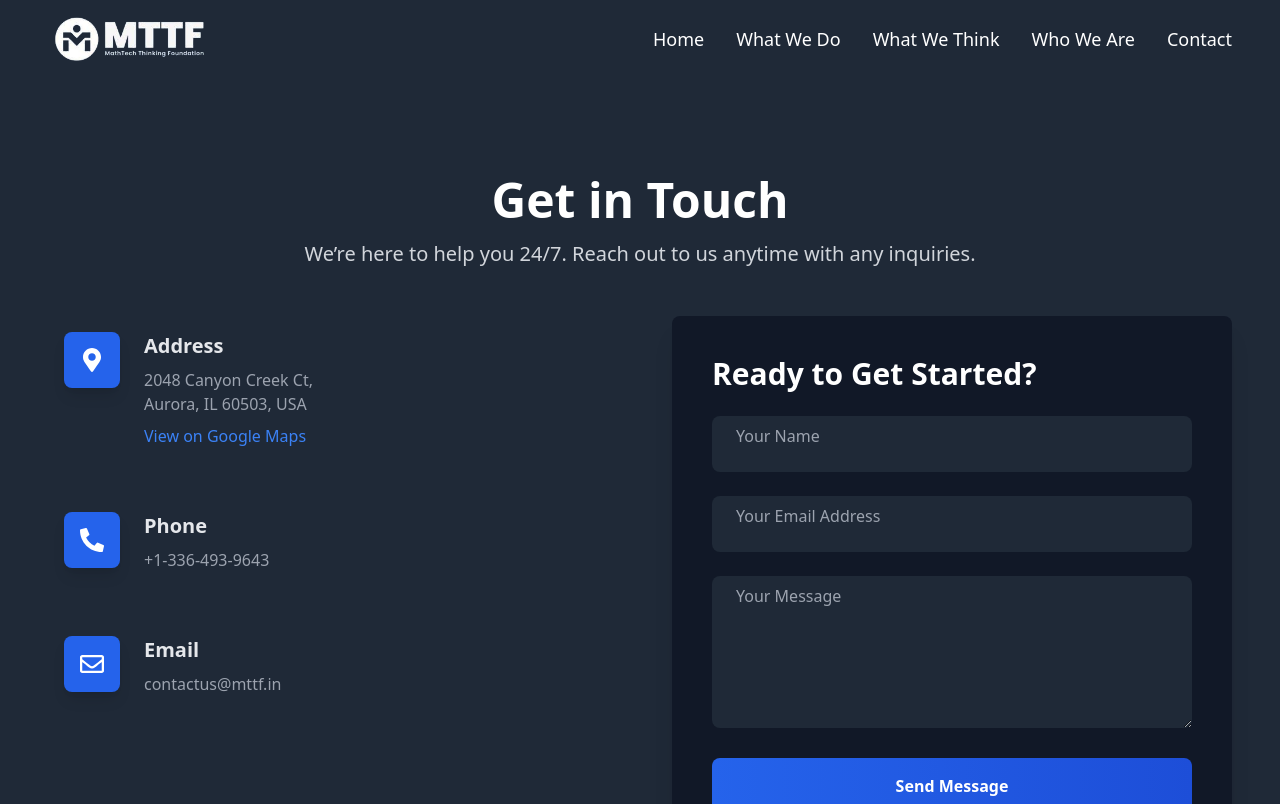
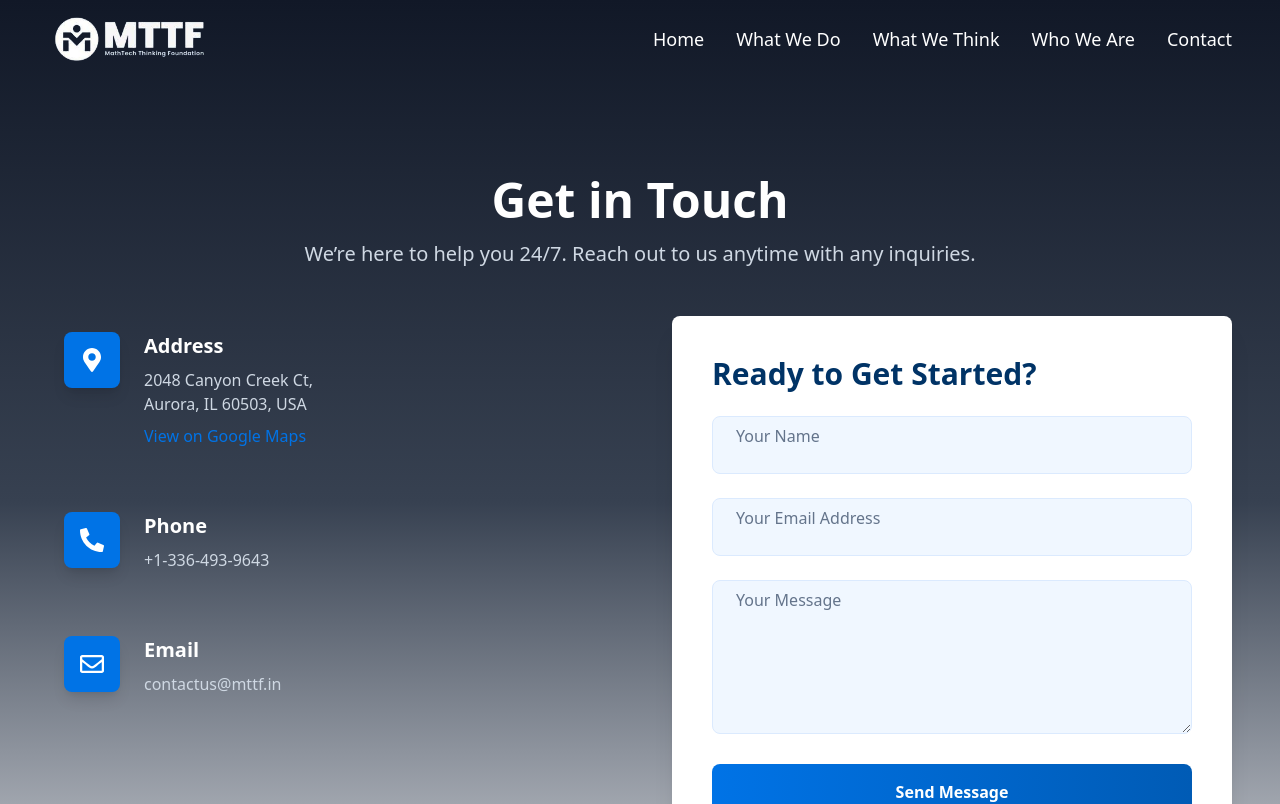
Before and after one commit to vikasrath/MTTFNextApp, a Next.js app: page /contact in a window 1280 px wide. Shown: the top 804 px of the page. Built offline with nearby package versions, Linux system fonts and the light colour scheme.

Commit message:
contact page color adjusted

```diff
--- a/src/components/ContactUs/ContactUs.jsx
+++ b/src/components/ContactUs/ContactUs.jsx
@@ -5,20 +5,15 @@ import { FaRegEnvelope, FaMapMarkerAlt, FaPhoneAlt } from 'react-icons/fa';
 function ContactUs() {
     return (
         <section
-            id="contact"
-            className="relative bg-gray-800 text-white py-24 sm:py-36"
-        >
-            {/* Background Effect */}
-            <div
-                className="absolute inset-0 bg-opacity-50 bg-black pointer-events-none"
-                style={{ zIndex: '-1' }}
-            ></div>
+    id="contact"
+    className="relative bg-gradient-to-b from-gray-900 via-gray-700 60% via-gray-500 80% to-gray-200 text-white py-24 sm:py-36"
+>
 
             <div className="container mx-auto max-w-7xl px-6 lg:px-12">
                 {/* Header Section */}
                 <div className="text-center mb-12 mt-4 lg:mt-8">
                     <h2 className="text-3xl sm:text-4xl md:text-5xl font-extrabold mb-4 text-white">Get in Touch</h2>
-                    <p className="text-gray-300 text-lg sm:text-xl max-w-3xl mx-auto">
+                    <p className="text-[#cfd8e3] text-lg sm:text-xl max-w-3xl mx-auto">
                         We’re here to help you 24/7. Reach out to us anytime with any inquiries.
                     </p>
                 </div>
@@ -27,59 +22,57 @@ function ContactUs() {
                     {/* Contact Information */}
                     <div>
                         <ul className="space-y-8">
-                            <li className="flex items-start space-x-6 p-4 hover:bg-gray-700 transition-all rounded-lg">
-                                <div className="bg-blue-600 p-4 rounded-lg shadow-lg">
+                            <li className="group flex items-start space-x-6 p-4 hover:bg-[#cce0ff] transition-all rounded-lg">
+                                <div className="bg-[#0073e6] p-4 rounded-lg shadow-lg">
                                     <FaMapMarkerAlt className="text-white text-xl sm:text-2xl" />
                                 </div>
                                 <div>
-                                    <h3 className="text-lg sm:text-xl font-semibold mb-2 text-gray-200">Address</h3>
-                                    <p className="text-gray-400">
+                                    <h3 className="text-lg sm:text-xl font-semibold mb-2 group-hover:text-[#003366] text-white transition-all">Address</h3>
+                                    <p className="text-[#cfd8e3] group-hover:text-[#003366] transition-all">
                                         2048 Canyon Creek Ct,<br /> Aurora, IL 60503, USA
                                     </p>
                                     <a
                                         href="https://maps.google.com?q=2048+Canyon+Creek+Ct,+Aurora,+IL+60503"
                                         target="_blank"
-                                        className="text-blue-500 hover:text-blue-700 mt-2 inline-block"
+                                        className="text-[#0073e6] hover:text-[#005bb5] mt-2 inline-block"
                                     >
                                         View on Google Maps
                                     </a>
                                 </div>
                             </li>
-
-                            <li className="flex items-start space-x-6 p-4 hover:bg-gray-700 transition-all rounded-lg">
-                                <div className="bg-blue-600 p-4 rounded-lg shadow-lg">
+                            <li className="group flex items-start space-x-6 p-4 hover:bg-[#cce0ff] transition-all rounded-lg">
+                                <div className="bg-[#0073e6] p-4 rounded-lg shadow-lg">
                                     <FaPhoneAlt className="text-white text-xl sm:text-2xl" />
                                 </div>
                                 <div>
-                                    <h3 className="text-lg sm:text-xl font-semibold mb-2 text-gray-200">Phone</h3>
-                                    <p className="text-gray-400">+1-336-493-9643</p>
+                                    <h3 className="text-lg sm:text-xl font-semibold mb-2 group-hover:text-[#003366] text-white transition-all">Phone</h3>
+                                    <p className="text-[#cfd8e3] group-hover:text-[#003366] transition-all">+1-336-493-9643</p>
                                 </div>
                             </li>
-
-                            <li className="flex items-start space-x-6 p-4 hover:bg-gray-700 transition-all rounded-lg">
-                                <div className="bg-blue-600 p-4 rounded-lg shadow-lg">
+                            <li className="group flex items-start space-x-6 p-4 hover:bg-[#cce0ff] transition-all rounded-lg">
+                                <div className="bg-[#0073e6] p-4 rounded-lg shadow-lg">
                                     <FaRegEnvelope className="text-white text-xl sm:text-2xl" />
                                 </div>
                                 <div>
-                                    <h3 className="text-lg sm:text-xl font-semibold mb-2 text-gray-200">Email</h3>
-                                    <p className="text-gray-400">contactus@mttf.in</p>
+                                    <h3 className="text-lg sm:text-xl font-semibold mb-2 group-hover:text-[#003366] text-white transition-all">Email</h3>
+                                    <p className="text-[#cfd8e3] group-hover:text-[#003366] transition-all">contactus@mttf.in</p>
                                 </div>
                             </li>
                         </ul>
                     </div>
 
                     {/* Contact Form */}
-                    <div className="bg-gray-900 p-8 sm:p-10 rounded-lg shadow-xl">
-                        <h3 className="text-2xl sm:text-3xl font-semibold mb-6 text-white">Ready to Get Started?</h3>
+                    <div className="bg-[#FFFFFF] p-8 sm:p-10 rounded-lg shadow-xl">
+                        <h3 className="text-2xl sm:text-3xl font-semibold mb-6 text-[#003366]">Ready to Get Started?</h3>
                         <form id="contactForm" className="space-y-6">
                             <div className="relative">
                                 <input
                                     type="text"
                                     id="name"
                                     placeholder=" "
-                                    className="w-full bg-gray-800 text-white py-3 sm:py-4 px-6 rounded-lg focus:ring-2 focus:ring-blue-500 focus:outline-none"
+                                    className="w-full bg-[#F0F7FF] text-[#003366] py-3 sm:py-4 px-6 rounded-lg focus:ring-2 focus:ring-[#0073e6] focus:outline-none border border-[#DBEAFE]"
                                 />
-                                <label htmlFor="name" className="absolute text-gray-400 text-sm sm:text-base top-2 left-6 transition-all">
+                                <label htmlFor="name" className="absolute text-[#64748B] text-sm sm:text-base top-2 left-6 transition-all">
                                     Your Name
                                 </label>
                             </div>
@@ -88,9 +81,9 @@ function ContactUs() {
                                     type="email"
                                     id="email"
                                     placeholder=" "
-                                    className="w-full bg-gray-800 text-white py-3 sm:py-4 px-6 rounded-lg focus:ring-2 focus:ring-blue-500 focus:outline-none"
+                                    className="w-full bg-[#F0F7FF] text-[#003366] py-3 sm:py-4 px-6 rounded-lg focus:ring-2 focus:ring-[#0073e6] focus:outline-none border border-[#DBEAFE]"
                                 />
-                                <label htmlFor="email" className="absolute text-gray-400 text-sm sm:text-base top-2 left-6 transition-all">
+                                <label htmlFor="email" className="absolute text-[#64748B] text-sm sm:text-base top-2 left-6 transition-all">
                                     Your Email Address
                                 </label>
                             </div>
@@ -99,16 +92,16 @@ function ContactUs() {
                                     id="message"
                                     placeholder=" "
                                     rows="5"
-                                    className="w-full bg-gray-800 text-white py-3 sm:py-4 px-6 rounded-lg focus:ring-2 focus:ring-blue-500 focus:outline-none"
+                                    className="w-full bg-[#F0F7FF] text-[#003366] py-3 sm:py-4 px-6 rounded-lg focus:ring-2 focus:ring-[#0073e6] focus:outline-none border border-[#DBEAFE]"
                                 ></textarea>
-                                <label htmlFor="message" className="absolute text-gray-400 text-sm sm:text-base top-2 left-6 transition-all">
+                                <label htmlFor="message" className="absolute text-[#64748B] text-sm sm:text-base top-2 left-6 transition-all">
                                     Your Message
                                 </label>
                             </div>
                             <div>
                                 <button
                                     type="submit"
-                                    className="w-full bg-gradient-to-r from-blue-600 to-blue-700 text-white py-3 sm:py-4 rounded-lg font-semibold hover:bg-blue-800 transition-all"
+                                    className="w-full bg-gradient-to-r from-[#0073e6] to-[#005bb5] text-white py-3 sm:py-4 rounded-lg font-semibold hover:opacity-90 transition-all"
                                 >
                                     Send Message
                                 </button>
--- a/src/components/ServiceSection/ServiceCard.jsx
+++ b/src/components/ServiceSection/ServiceCard.jsx
@@ -2,7 +2,7 @@
 
 import React, { useState } from 'react';
 import Image from 'next/image';
-function ServicesCard({ Number, title, discription, logoStatic, logoGif }) {
+function ServicesCard({ title, discription, logoStatic, logoGif }) {
     const [isHovered, setIsHovered] = useState(false);
 
     const handleMouseEnter = () => {
@@ -15,13 +15,10 @@ function ServicesCard({ Number, title, discription, logoStatic, logoGif }) {
 
     return (
         <div
-            className="mt-12 lg:ml-12 w-96 bg-white box-border shadow-[0px_0px_15px_rgba(0,0,0,0.09)] p-9 pt-5 space-y-3 relative overflow-hidden hover:scale-105 transition-transform duration-300 hover:shadow-md hover:border-[#392ce7] hover:border"
+            className="mt-12 lg:ml-12 w-96 bg-white box-border shadow-[0px_0px_15px_rgba(0,0,0,0.09)] p-9 pt-5 space-y-3 relative overflow-hidden hover:scale-105 transition-transform duration-300 hover:shadow-md hover:border-[#392ce7] hover:border flex flex-col justify-center items-center"
             onMouseEnter={handleMouseEnter}
             onMouseLeave={handleMouseLeave}
         >
-            <div className="w-24 h-24 bg-violet-500 rounded-full absolute -right-5 -top-7">
-                <p className="absolute bottom-6 left-7 text-white text-2xl">{Number}</p>
-            </div>
             <div className="w-24">
 
                 <Image src={isHovered ? logoGif : logoStatic} alt="service logo" className="h-full w-full" />
```
Also changed, not shown: src/components/ServiceSection/ServiceSection.jsx (+1 -8 lines).
